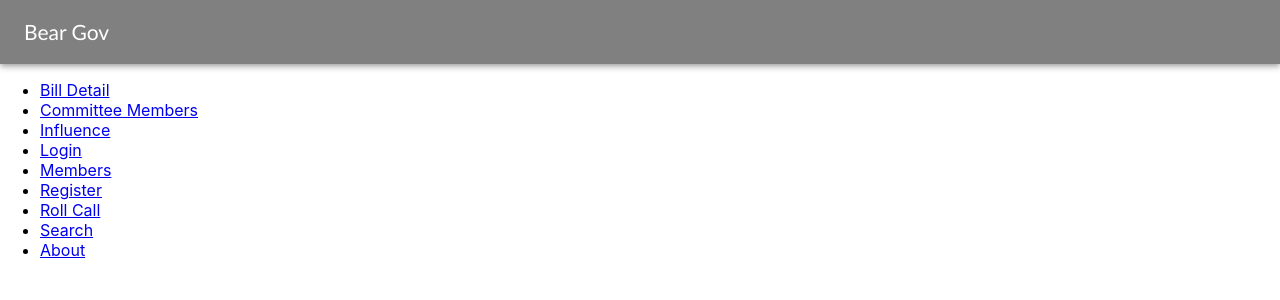
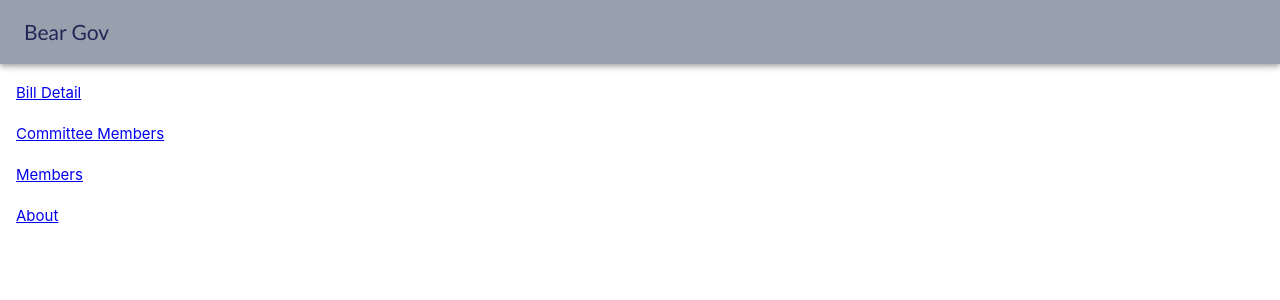
Before and after one commit to aweinber/i-study-front-end, a React (Create React App) app: page / in a window 1280 px wide. Shown: the top 300 px of the page. Built offline with nearby package versions, Linux system fonts and the light colour scheme.

Commit message:
styling home page

```diff
--- a/src/components/Header.js
+++ b/src/components/Header.js
@@ -6,12 +6,11 @@ import { withStyles } from '@material-ui/core/styles'
 
 const styles = theme =>  ({
     appBar: {
-        backgroundColor: "grey",
+        backgroundColor: "#98a0ad",
         position: "static",
     },
     title: {
-        color: 'white',
-        // fontWeight: 'bold',
+        color: '#252556',
         fontFamily: 'gill sans'
     }
 });
--- a/src/pages/Home.js
+++ b/src/pages/Home.js
@@ -1,25 +1,32 @@
 import React, { Component } from 'react'
 import { Link } from 'react-router-dom'
-import Header from '../components/Header'
+import List from '@material-ui/core/List'
+import ListItem from '@material-ui/core/ListItem'
+import { withStyles } from '@material-ui/core/styles'
+
+const styles = theme => ({
+    link: {
+        color: 'blue',
+        fontSize: '15px'
+    }
+});
+
+
 
 class Home extends Component {
     render() {
+        const { classes } = this.props;
         return(
             <div>
-                <ul>
-                    <li><Link to="/bill-detail">Bill Detail</Link></li>
-                    <li><Link to="/committee-members">Committee Members</Link></li>
-                    <li><Link to="/influence">Influence</Link></li>
-                    <li><Link to="/login">Login</Link></li>
-                    <li><Link to="/members">Members</Link></li>
-                    <li><Link to="/register">Register</Link></li>
-                    <li><Link to="/roll-call">Roll Call</Link></li>
-                    <li><Link to="/search">Search</Link></li>
-                    <li><Link to="/about">About</Link></li>
-                </ul>
+                <List>
+                    <ListItem className={classes.link}><Link to="/bill-detail">Bill Detail</Link></ListItem>
+                    <ListItem className={classes.link}><Link to="/committee-members">Committee Members</Link></ListItem>
+                    <ListItem className={classes.link}><Link to="/members">Members</Link></ListItem>
+                    <ListItem className={classes.link}><Link to="/about">About</Link></ListItem>
+                </List>
             </div>
         )
     }
 }
 
-export default Home;
+export default withStyles(styles)(Home);
```
